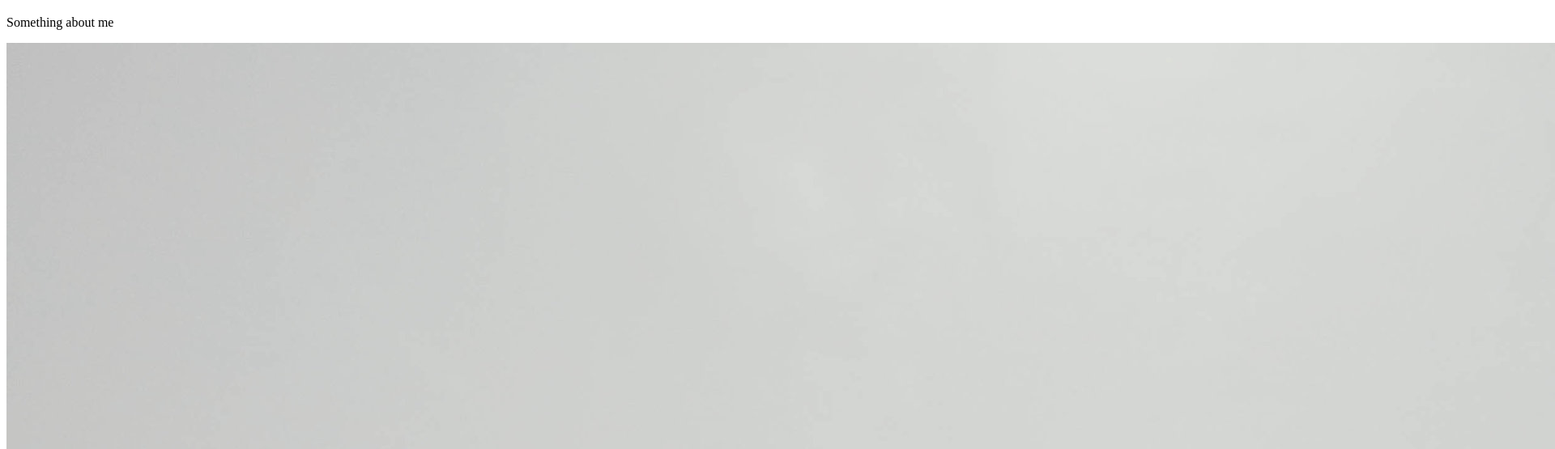
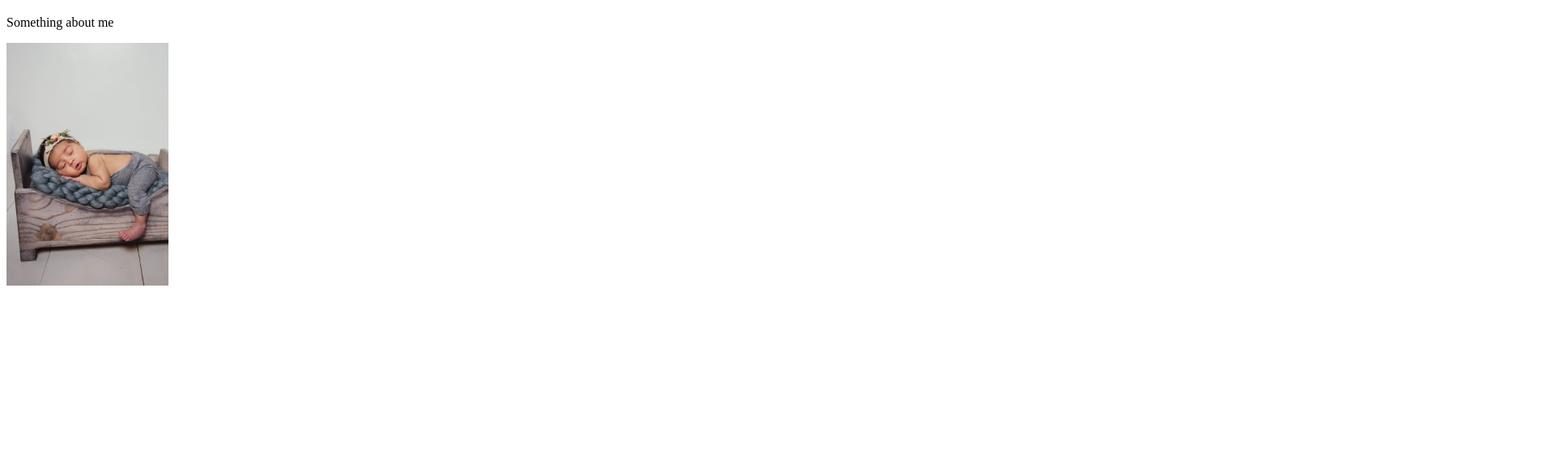
Before and after one commit to Rob-Page/Rob-Page.github.io, a plain HTML site: page index.html in a window 1280 px wide. Shown: the part 61-616 px from the top of the page at 81% size, 1920 px wide, since content can reach past the window. Drawn offline with Linux system fonts and the light colour scheme.

Commit message:
Added style sheet

```diff
--- a/index.html
+++ b/index.html
@@ -5,6 +5,7 @@
     <meta name="viewport" content="width=device-width, initial-scale=1.0">
     <meta http-equiv="X-UA-Compatible" content="ie=edge">
     <title>Document</title>
+    <link rel="stylesheet" href="style.css">
 </head>
 <body>
     <h1>My Name Is Rob Page</h1>
--- /dev/null
+++ b/style.css
@@ -0,0 +1,3 @@
+img{
+    height: 300px;
+}
```
